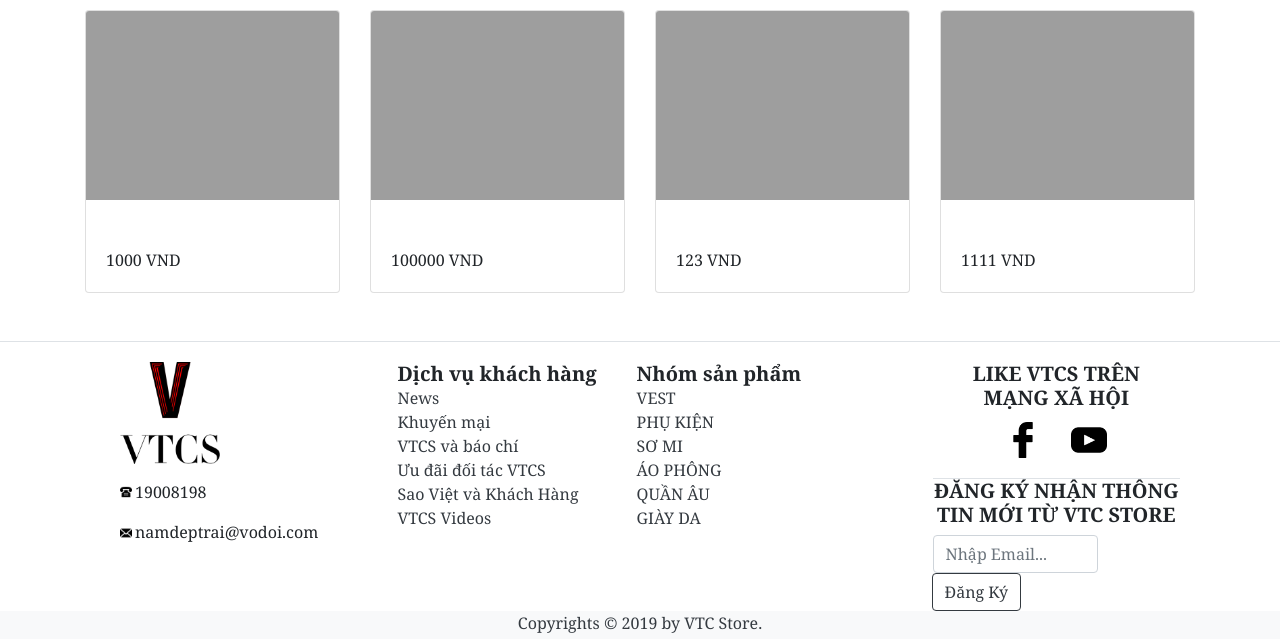
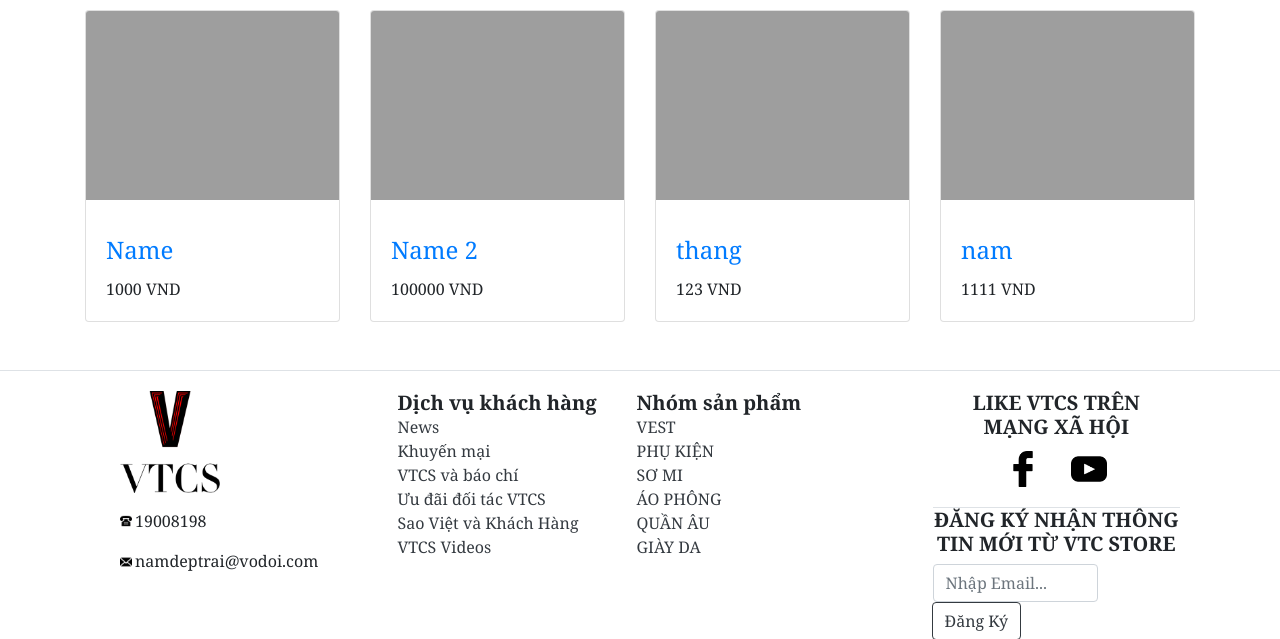
Before and after one commit to NguyenTrungThang123456/AdminDashbaord, a PHP site: page /ProjectSEM2/ in a window 1280 px wide. Shown: the part 733-1372 px from the top of the page. Run offline with PHP 8.4, Linux system fonts and the light colour scheme; data comes from the database, SQL or seed files in the repository; data that the repository does not hold is empty.

Commit message:
donwload

```diff
--- a/config/database.php
+++ b/config/database.php
@@ -6,5 +6,5 @@ return array(
     'db_username' => 'root',
     'db_password' => 'root',
     'db_name' => 'vtcs_dev',
-    'db_port' => 7888
+    'db_port' => 3307
 );
--- a/core/loaders/View_Loader.php
+++ b/core/loaders/View_Loader.php
@@ -1,7 +1,7 @@
 <?php
 	class View_Loader {
 
-		private $_contents = [];
+		protected $_contents = [];
 
 
 		function load($view, $data = []) {
--- a/frontend/views/home/index.php
+++ b/frontend/views/home/index.php
@@ -35,7 +35,7 @@
                     <div class="card">
                         <p><img class="card-img-top" src="<?php echo IMG_URL . $product['image'] ?>" alt="" srcset=""></p>
                         <div class="card-body">
-                            <h4 class="card-title"><a href="<?php echo base_url("product/show&id={$product['id']}") ?>"><?php echo $product['pro_name'] ?></a></h4>
+                            <h4 class="card-title"><a href="<?php echo base_url("product/show&id={$product['id']}") ?>"><?php echo $product['name'] ?></a></h4>
                             <p class="card-text"><?php echo $product['price'] ?> VND</p>
                         </div>
                     </div>
--- a/frontend/views/layouts/default.php
+++ b/frontend/views/layouts/default.php
@@ -28,7 +28,7 @@
             <div class="collapse navbar-collapse" id="navbarNavAltMarkup">
                 <div class="navbar-nav ml-auto">
                     <a class="nav-item nav-link mr-3 active" href="#">Liên hệ<span class="sr-only">(current)</span></a>
-                    <a class="nav-item nav-link mr-3 active" href="#"><img class="mb-2" src="<?php echo IMG_URL . 'user.png' ?>" alt="" width="16px" height="auto"></a>
+                    <a class="nav-item nav-link mr-3 active" href=""><img class="mb-2" src="<?php echo IMG_URL . 'user.png' ?>" alt="" width="16px" height="auto"></a>
                     <a class="nav-item nav-link active" href="#"><img class="mb-1" src="<?php echo IMG_URL . 'cart.png' ?>" alt="" width="16px" height="auto"></a>
                 </div>
             </div>
@@ -77,6 +77,7 @@
     <article>
         <?php echo $content ?>
     </article>
+
     <div class="border-top"></div>
     <footer class="container">
         <div class="row mx-auto">
--- a/index.php
+++ b/index.php
@@ -3,7 +3,7 @@
 
 define('BASE_PATH', __DIR__);
 define('APP_PATH', BASE_PATH . '/frontend');
-define('BASE_URL', 'http://localhost:8889/mvc_base');
+define('BASE_URL', 'http://localhost:8888/ProjectSEM2');
 define('CSS_URL', BASE_URL . '/public/css/');
 define('IMG_URL', BASE_URL . '/public/images/');
 require BASE_PATH . '/config/constant.php';
```
